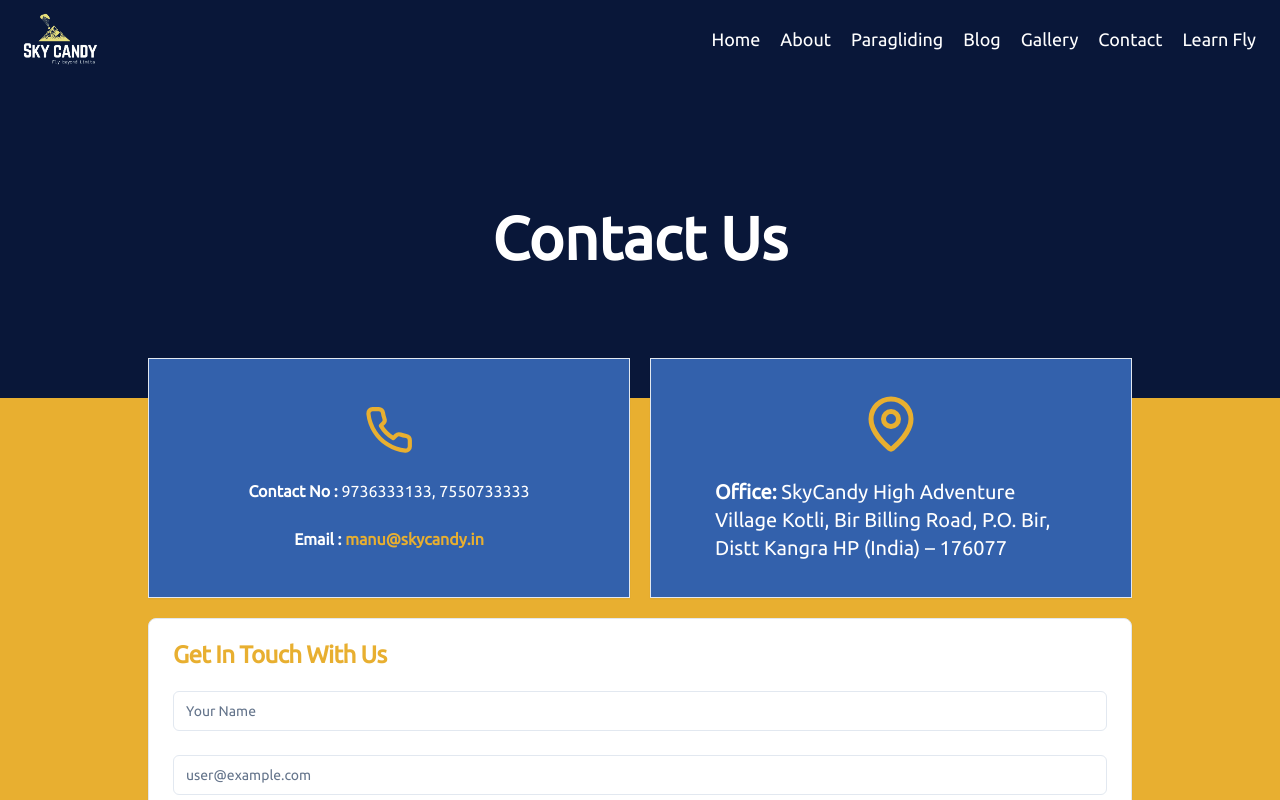
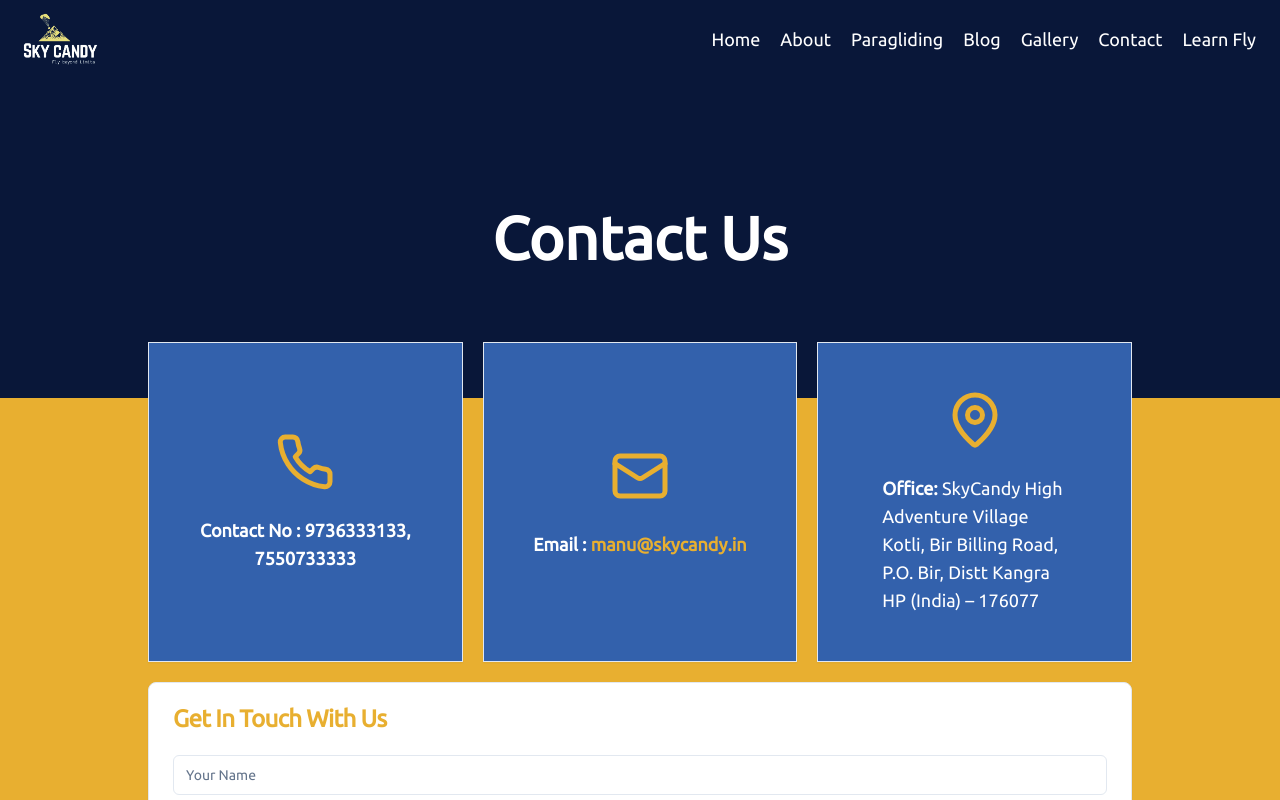
Before and after one commit to vikramiiitm/birparagliding.in, a Next.js app: page /contactform in a window 1280 px wide. Shown: the top 800 px of the page. Built offline with nearby package versions, Linux system fonts and the light colour scheme.

Commit message:
contact page update

```diff
--- a/src/app/contactform/page.tsx
+++ b/src/app/contactform/page.tsx
@@ -84,18 +84,26 @@
 
 
       <div className="  w-full items-center justify-center flex flex-col  max-w-5xl mx-auto px-5 py-10 gap-5">
-        <div className="w-full  flex justify-center items-center gap-5 -mt-20 z-20">
-          <Card className=" w-full h-[30vh] bg-[#3361AC] text-white flex flex-col items-center justify-center border rounded-none">
+        <div className="w-full  flex flex-col md:flex-row justify-center items-center gap-5 -mt-24 z-20">
+          <Card className=" w-full h-[40vh] bg-[#3361AC] text-white flex flex-col items-center justify-center border rounded-none">
             <CardHeader>
-                <p ><svg xmlns="http://www.w3.org/2000/svg" width="50" height="50" viewBox="0 0 24 24" fill="none" stroke="currentColor" stroke-width="2" stroke-linecap="round" stroke-linejoin="round" className="lucide lucide-phone text-[#E8AF30]"><path d="M22 16.92v3a2 2 0 0 1-2.18 2 19.79 19.79 0 0 1-8.63-3.07 19.5 19.5 0 0 1-6-6 19.79 19.79 0 0 1-3.07-8.67A2 2 0 0 1 4.11 2h3a2 2 0 0 1 2 1.72 12.84 12.84 0 0 0 .7 2.81 2 2 0 0 1-.45 2.11L8.09 9.91a16 16 0 0 0 6 6l1.27-1.27a2 2 0 0 1 2.11-.45 12.84 12.84 0 0 0 2.81.7A2 2 0 0 1 22 16.92z" /></svg></p>
+                <p ><svg xmlns="http://www.w3.org/2000/svg" width="60" height="60" viewBox="0 0 24 24" fill="none" stroke="currentColor" stroke-width="2" stroke-linecap="round" stroke-linejoin="round" className="lucide lucide-phone text-[#E8AF30]"><path d="M22 16.92v3a2 2 0 0 1-2.18 2 19.79 19.79 0 0 1-8.63-3.07 19.5 19.5 0 0 1-6-6 19.79 19.79 0 0 1-3.07-8.67A2 2 0 0 1 4.11 2h3a2 2 0 0 1 2 1.72 12.84 12.84 0 0 0 .7 2.81 2 2 0 0 1-.45 2.11L8.09 9.91a16 16 0 0 0 6 6l1.27-1.27a2 2 0 0 1 2.11-.45 12.84 12.84 0 0 0 2.81.7A2 2 0 0 1 22 16.92z" /></svg></p>
             </CardHeader>
             <CardContent>
-              <p>
+              <p className="text-lg text-center font-bold">
                 <strong>Contact No :</strong> 9736333133, 7550733333
               </p>
             </CardContent>
+
+
+          </Card>
+          <Card className=" w-full h-[40vh] bg-[#3361AC] text-white flex flex-col items-center justify-center border rounded-none">
+            <CardHeader>
+                <p ><svg xmlns="http://www.w3.org/2000/svg" width="60" height="60" viewBox="0 0 24 24" fill="none" stroke="currentColor" stroke-width="2" stroke-linecap="round" stroke-linejoin="round" className="text-[#E8AF30] lucide lucide-mail"><rect width="20" height="16" x="2" y="4" rx="2" /><path d="m22 7-8.97 5.7a1.94 1.94 0 0 1-2.06 0L2 7" /></svg></p>
+            </CardHeader>
+
             <CardContent>
-              <p>
+                <p className="text-lg text-center font-bold">
                 <strong> Email :</strong>{" "}
                   <a className="text-[#E8AF30] font-bold" href="mailto:manu@skycandy.in">
                   manu@skycandy.in
@@ -104,13 +112,13 @@
             </CardContent>
 
           </Card>
-            <Card className="border rounded-none w-full h-[30vh] bg-[#3361AC] flex flex-col items-center justify-center">
+            <Card className="border rounded-none w-full h-[40vh] bg-[#3361AC] flex flex-col items-center justify-center">
             <CardHeader>
                 <p ><svg xmlns="http://www.w3.org/2000/svg" width="60" height="60" viewBox="0 0 24 24" fill="none" stroke="currentColor" stroke-width="2" stroke-linecap="round" stroke-linejoin="round" className="lucide lucide-map-pin text-[#E8AF30]"><path d="M20 10c0 4.993-5.539 10.193-7.399 11.799a1 1 0 0 1-1.202 0C9.539 20.193 4 14.993 4 10a8 8 0 0 1 16 0" /><circle cx="12" cy="10" r="3" /></svg></p>
             </CardHeader>
 
             <CardContent>
-              <p className="px-10 text-xl text-white">
+              <p className="px-10 text-lg text-white">
                 <strong>Office: </strong> SkyCandy High Adventure Village Kotli,
                 Bir Billing Road, P.O. Bir, Distt Kangra HP (India) – 176077
               </p>
--- a/src/app/page.tsx
+++ b/src/app/page.tsx
@@ -228,7 +228,7 @@
                 width={1000}
                 height={1000}
                 alt="BirMaskImg"
-                className="w-[100vw] lg:w-[45vw]   h-[50vh] lg:h-[60vh]  object-cover object-center"
+                className="w-[100vw] lg:w-[45vw] hidden md:block  h-[50vh] lg:h-[60vh]  object-cover object-center"
               />
             </Fade>
           </div>
```
